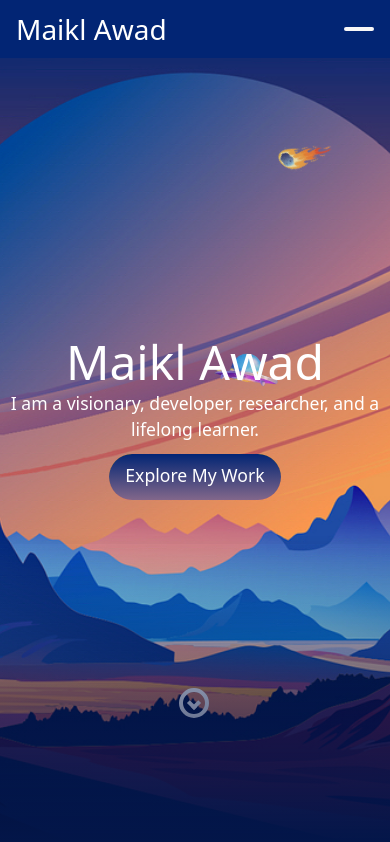
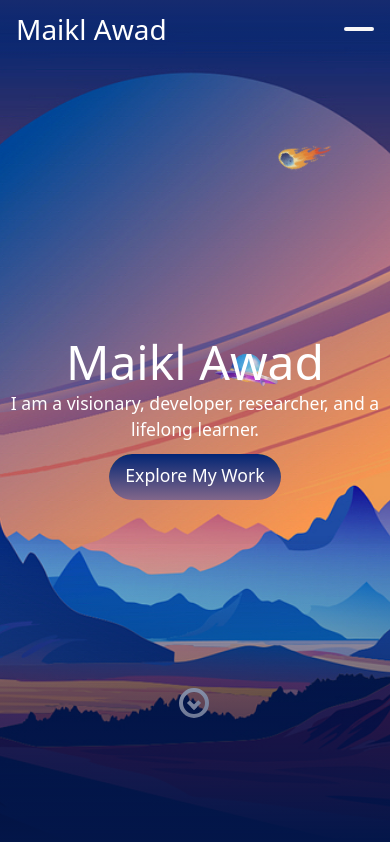
Before and after one commit to mikeCode321/portfolio, a React (Create React App) app: page / in a window 390 px wide. Built offline with nearby package versions, Linux system fonts and the light colour scheme.

Commit message:
home header blending update

```diff
--- a/src/styles/Home.css
+++ b/src/styles/Home.css
@@ -487,7 +487,7 @@
     text-align: center;
     background: linear-gradient(
         to bottom,
-        #022574,
+        #0f2a71,
         #82678a
       );
     position: absolute;
@@ -510,7 +510,7 @@
   }
 
   .homenav{
-    background-color: #022574;
+    background: linear-gradient(to bottom, #162b6f, transparent);
   }
 
   .homenav-toggler{
```
